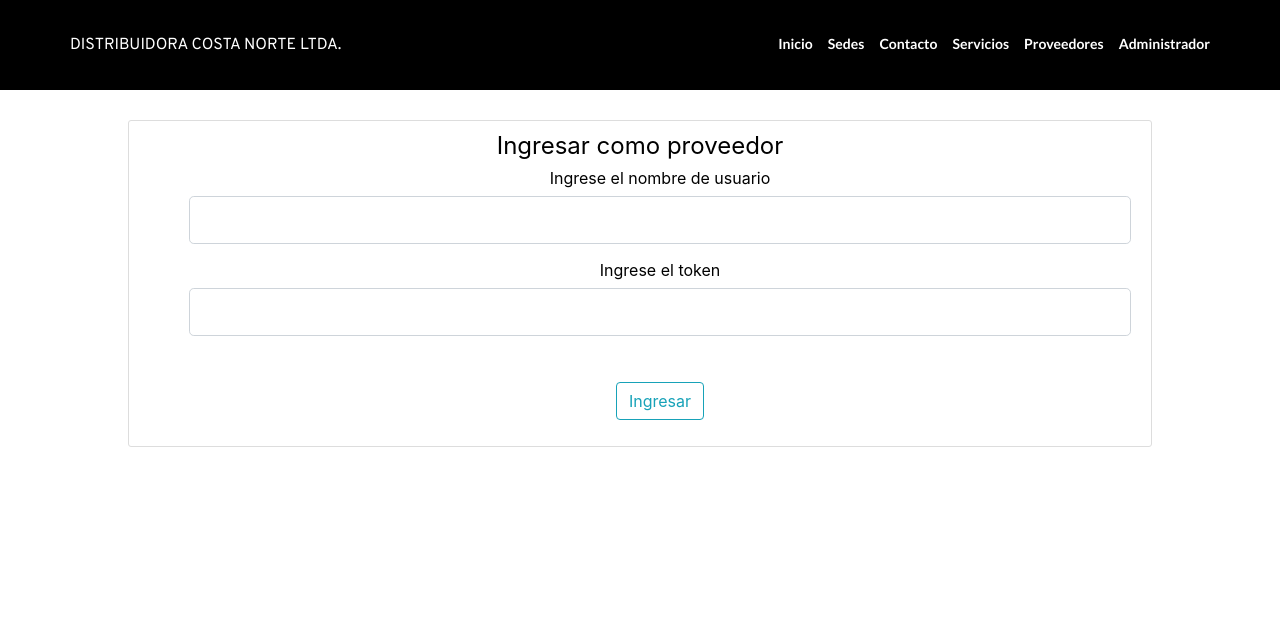
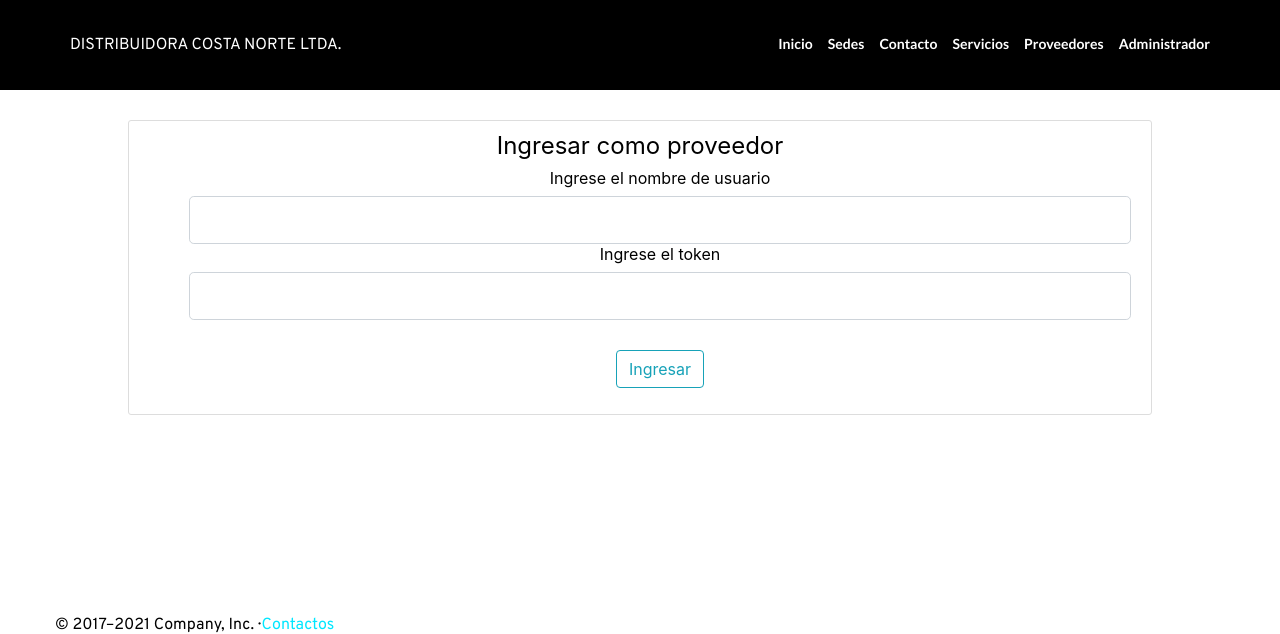
Before and after one commit to MiguelSie/PaginaWebDCN, a Flask app: page /proveedores in a window 1280 px wide. Shown: the top 634 px of the page. Run offline with Flask 2, Linux system fonts and the light colour scheme; some libraries are stand-ins or nearby versions; some web fonts are replaced.

Commit message:
Revert "Revert "Merge branch 'Disenio-Brizy' of https://github.com/MiguelSie/PaginaWebDCN into Disenio-Brizy""
This reverts commit 4ce078fcb847c36a16756253878a7bcf9ce0734a.

```diff
--- a/paginawebdcn/rutas.py
+++ b/paginawebdcn/rutas.py
@@ -92,7 +92,7 @@
             flash(f"Ha ingresado exitosamente ", "success")
             return redirect(url_for("administrador"))
         else:
-            flash(f"El token ingresado no se encuentra registrado", "danger")
+            flash(f"La contraseña ingresada no se encuentra registrada", "danger")
     return render_template("loginAdmi.html", title="Iniciar sesion como administrador", formulario=formulario,
                            admin=admin)
 
--- a/paginawebdcn/static/estilo.css
+++ b/paginawebdcn/static/estilo.css
@@ -170,3 +170,11 @@
   margin-right: 20%;
   margin-left: 20%;
 }
+.formulario{
+  margin: auto;
+}
+.form-group{
+margin-left: 0px;
+ margin: auto;
+ text-align: center;
+}
--- a/paginawebdcn/templates/administrador.html
+++ b/paginawebdcn/templates/administrador.html
@@ -100,7 +100,7 @@
     <div>
         <h1> {{ current_user.email }}</h1>
     </div>
-    <form method="POST" action="">
+    <form class="formulario" method="POST" action="">
         {{ formulario.hidden_tag() }}<!--esto se hace para proteger el sitio contar ciertos ataques-->
         <fieldset class="form-group">
             <legend class=""> Registrar nuevo proveedor</legend>
--- a/paginawebdcn/templates/listaProveedores.html
+++ b/paginawebdcn/templates/listaProveedores.html
@@ -39,11 +39,11 @@
 
             </div>
             <div class="article-tabla">
-                <span class="separados_1">{{ proveedor.id }} </span>
+                <span class="separados_1">  {{ proveedor.id }}   </span>
 
-                <span class="separados_3">{{ proveedor.email }}</span>
+                <span class="separados_3">   {{ proveedor.email }}  </span>
 
-                <span class="separados">{{ proveedor.username }}</span>
+                <span class="separados">  {{ proveedor.username }}  </span>
             </div>
 
         </article>
--- a/paginawebdcn/templates/proveedor.html
+++ b/paginawebdcn/templates/proveedor.html
@@ -1,7 +1,7 @@
 {% extends "original.html" %}
 {% block content %}
 <article class="media content-section">
-    <form method="POST" action="">
+    <form class="formulario" method="POST" action="">
         {{ formularioActu.hidden_tag() }}<!--esto se hace para proteger el sitio contar ciertos ataques-->
         <fieldset class="form-group">
             <legend class=""> Registrar nuevo proveedor</legend>
--- a/paginawebdcn/templates/proveedores.html
+++ b/paginawebdcn/templates/proveedores.html
@@ -64,7 +64,7 @@
 .brz .brz-cp-color6, .brz .brz-bcp-color6 {color: #ebebeb;}
 .brz .brz-cp-color7, .brz .brz-bcp-color7 {color: #666;}
 .brz .brz-cp-color8, .brz .brz-bcp-color8 {color: #fff;}</style><style class="brz-style brz-project__style-fonts"></style><!-- END BRIZY ASSETS --></head><body class="brz"><div class="brz-root__container brz-reset-all"><div class="content-section">
-    <form method="POST" action="">
+    <form class="formulario" method="POST" action="">
         {{ formulario.hidden_tag() }}<!--esto se hace para proteger el sitio contar ciertos ataques-->
         <fieldset class="form-group">
             <legend class=""> Ingresar como proveedor</legend>
```
Also changed, not shown: paginawebdcn/templates/loginAdmi.html (+7 -4 lines), requirements.txt (+25 -24 lines).
